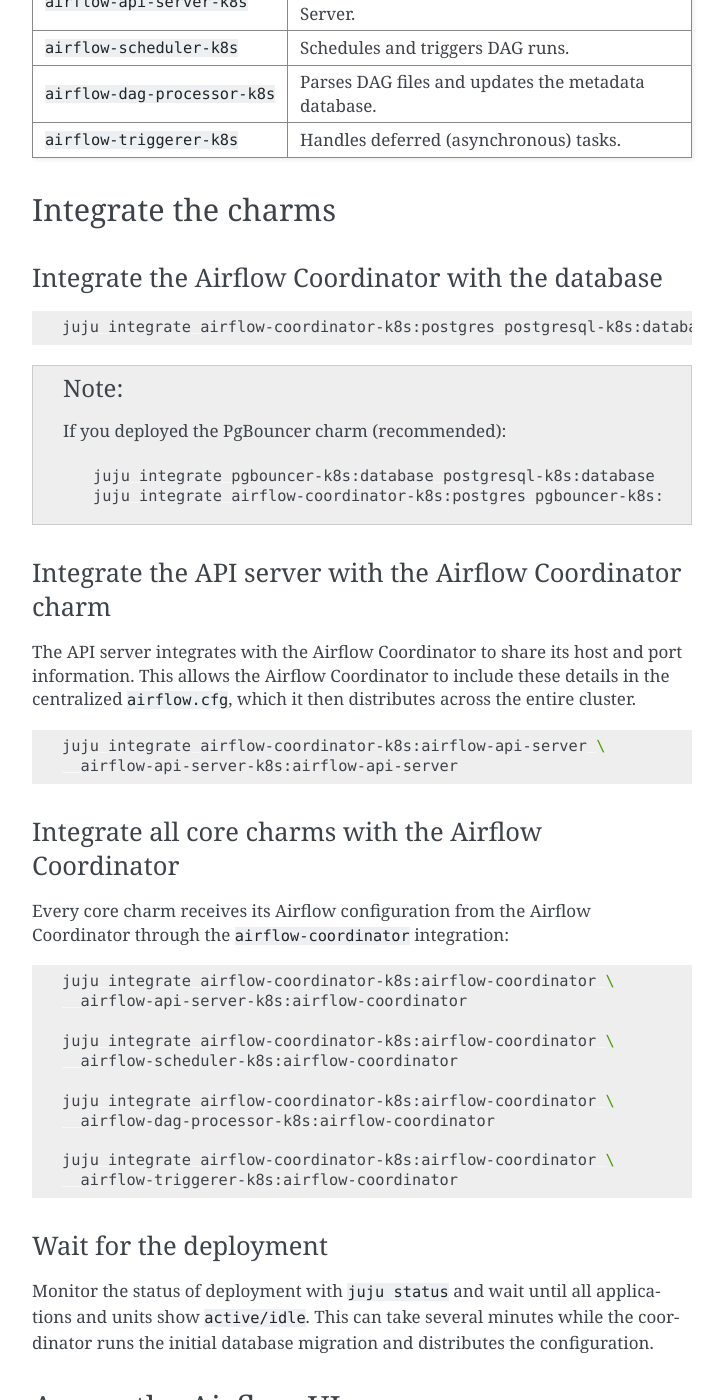
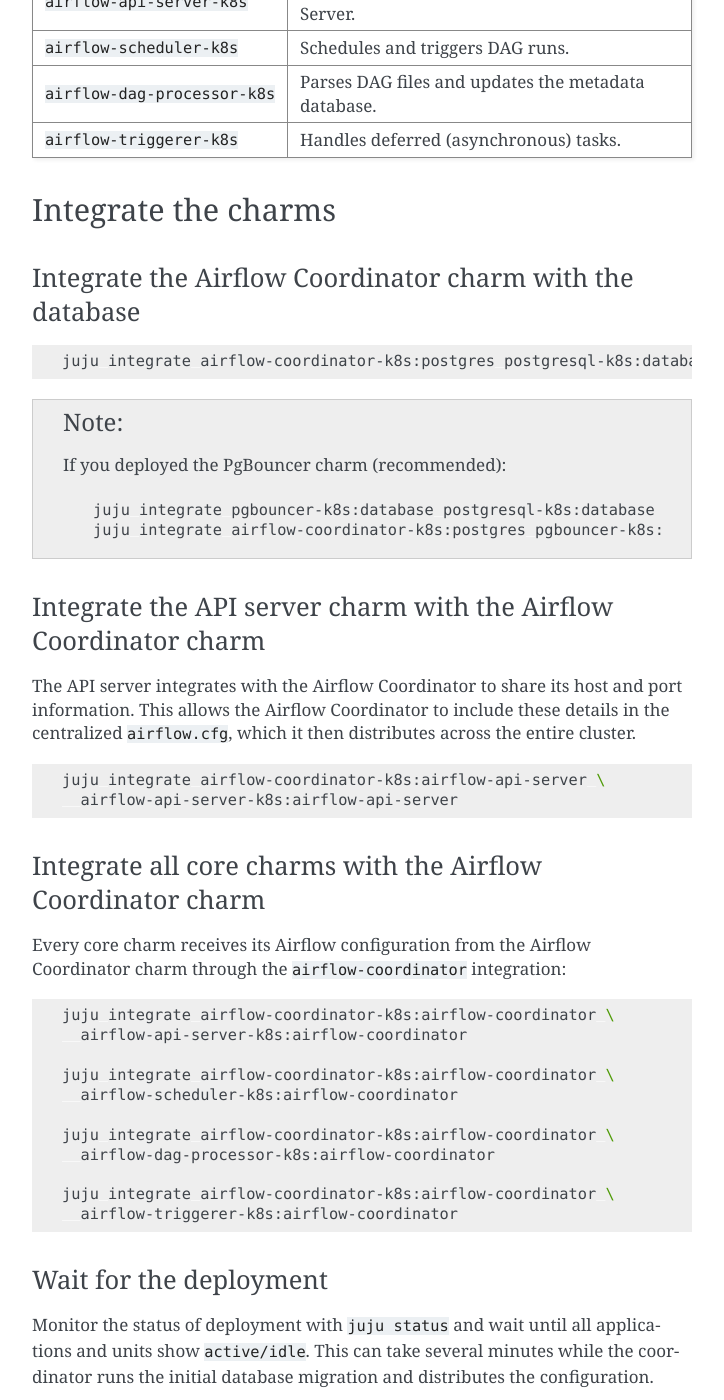
Before and after one commit to canonical/charmed-airflow-documentation, a Sphinx documentation site: the page built from docs/tutorial.rst, in a window 1280 px wide and 1400 px high, scrolled down 1776 px. Shown: the whole window, without its empty margins (388-1112 px from the left). Built offline with Sphinx 7.4.7, drawn with Linux system fonts in a browser that asks for light colours; some of the changed text lies outside the part shown.

Commit message:
address PR nit

```diff
--- a/docs/tutorial.rst
+++ b/docs/tutorial.rst
@@ -53,8 +53,8 @@
 
       juju deploy pgbouncer-k8s --trust
 
-Deploy the Airflow Coordinator
-~~~~~~~~~~~~~~~~~~~~~~~~~~~~~~
+Deploy the Airflow Coordinator charm
+~~~~~~~~~~~~~~~~~~~~~~~~~~~~~~~~~~~~
 
 The Airflow Coordinator is the central configuration hub. It generates and distributes the Airflow configuration.
 
@@ -101,8 +101,8 @@
 Integrate the charms
 --------------------
 
-Integrate the Airflow Coordinator with the database
-~~~~~~~~~~~~~~~~~~~~~~~~~~~~~~~~~~~~~~~~~~~~~~~
+Integrate the Airflow Coordinator charm with the database
+~~~~~~~~~~~~~~~~~~~~~~~~~~~~~~~~~~~~~~~~~~~~~~~~~~~~~~~~~
 
 .. code-block:: bash
 
@@ -117,8 +117,8 @@
     juju integrate pgbouncer-k8s:database postgresql-k8s:database
     juju integrate airflow-coordinator-k8s:postgres pgbouncer-k8s:database
 
-Integrate the API server with the Airflow Coordinator charm
-~~~~~~~~~~~~~~~~~~~~~~~~~~~~~~~~~~~~~~~~~
+Integrate the API server charm with the Airflow Coordinator charm
+~~~~~~~~~~~~~~~~~~~~~~~~~~~~~~~~~~~~~~~~~~~~~~~~~~~~~~~~~~~~~~~~~
 
 The API server integrates with the Airflow Coordinator to share its host and port
 information. This allows the Airflow Coordinator to include these details in the centralized
@@ -129,10 +129,10 @@
    juju integrate airflow-coordinator-k8s:airflow-api-server \
      airflow-api-server-k8s:airflow-api-server
 
-Integrate all core charms with the Airflow Coordinator
-~~~~~~~~~~~~~~~~~~~~~~~~~~~~~~~~~~~~~~~~~~
+Integrate all core charms with the Airflow Coordinator charm
+~~~~~~~~~~~~~~~~~~~~~~~~~~~~~~~~~~~~~~~~~~~~~~~~~~~~~~~~~~~~
 
-Every core charm receives its Airflow configuration from the Airflow Coordinator
+Every core charm receives its Airflow configuration from the Airflow Coordinator charm
 through the ``airflow-coordinator`` integration:
 
 .. code-block:: bash
```
